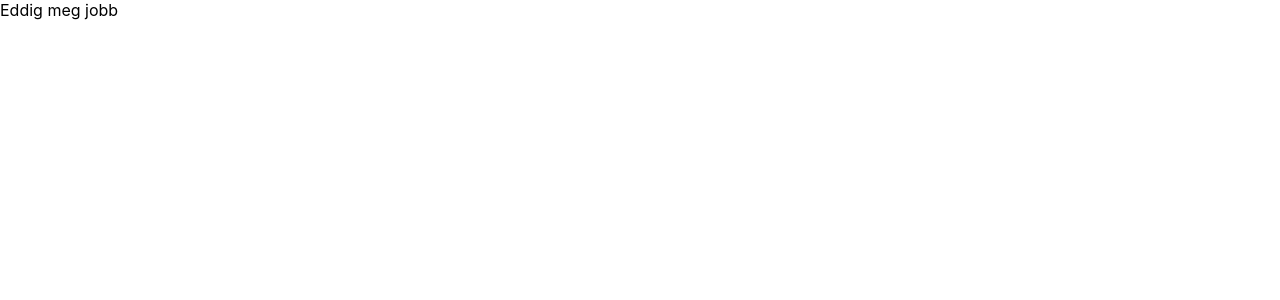
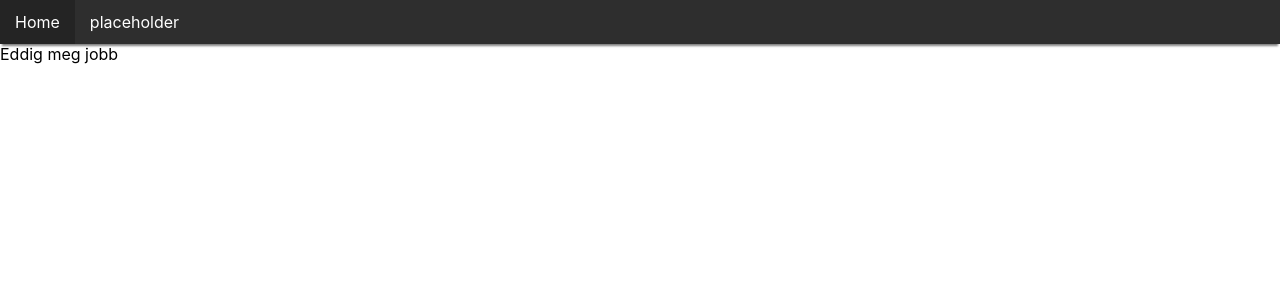
Before and after one commit to AndrasIstvanRacz/survey-app-frontend, a React (Create React App) app: page / in a window 1280 px wide. Shown: the top 300 px of the page. Built offline with nearby package versions, Linux system fonts and the light colour scheme.

Commit message:
Navigation component style added

```diff
--- a/src/components/Navigation/Navigation.js
+++ b/src/components/Navigation/Navigation.js
@@ -1,12 +1,15 @@
 import React from "react";
+import {Link} from "react-router-dom";
+import "./NavigationStyle.css"
 
 class Navigation extends React.Component {
 
   render() {
     return (
-      <div>
-
-      </div>
+        <div className="NavButtonsContainer">
+          <Link className="NavButtons" to="/">Home</Link>
+          <Link className="NavButtons" to="/">placeholder</Link>
+        </div>
     );
   }
 }
--- a/src/components/Navigation/NavigationStyle.css
+++ b/src/components/Navigation/NavigationStyle.css
@@ -0,0 +1,24 @@
+.NavButtonsContainer{
+    position: sticky;
+    top: 0;
+    overflow: hidden;
+    background-color: #2e2e2e;
+    box-shadow: 0 4px 2px -2px rgba(0,0,0,.5);
+}
+
+.NavButtons {
+    float: left;
+    display: block;
+    color: white;
+    text-align: center;
+    padding: 12px 15px;
+    text-decoration: none;
+}
+
+.NavButtons:hover{
+    background-color: #242424;
+}
+
+.NavButtons:active{
+    background-color: #212121;
+}
```
